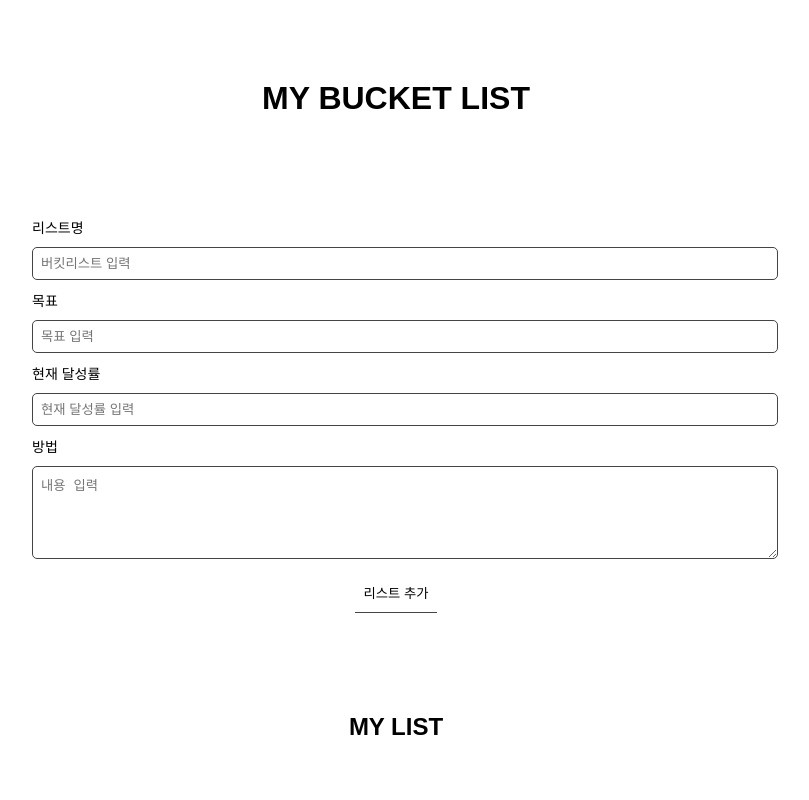
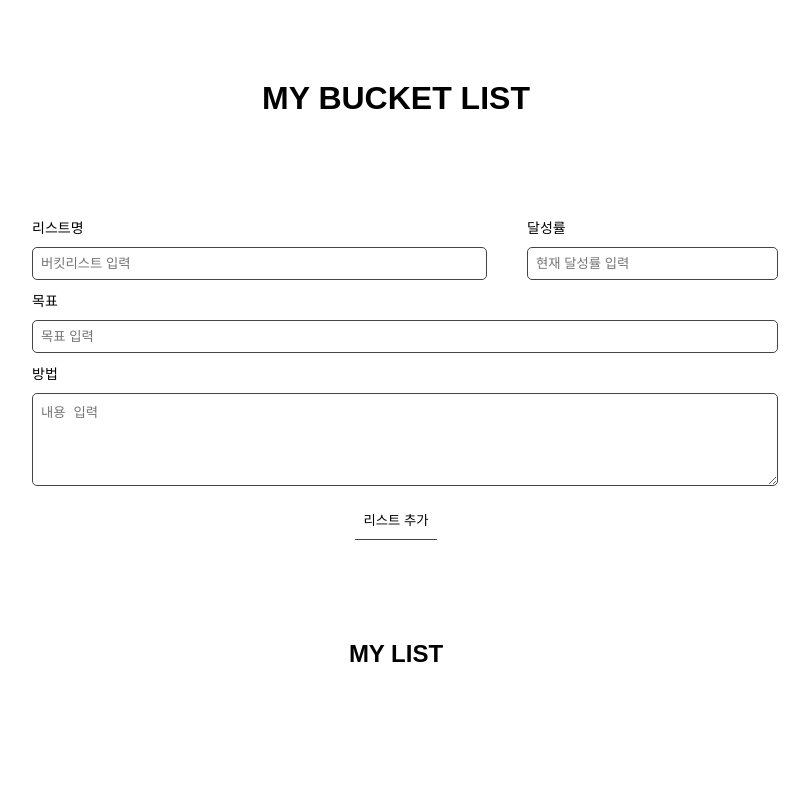
Before and after one commit to hyojin-k/bucket_list, a Flask app: page / in a window 1280 px wide. Shown: the top 800 px of the page, without its empty margins (244-1053 px from the left). After the commit the page ends 662 px from the top, so only its background shows below. Run offline with Flask 2, Linux system fonts and the light colour scheme; data that the repository does not hold is empty; some libraries are stand-ins or nearby versions.

Commit message:
frontend 수정
frontend 수정

```diff
--- a/static/bucketList.css
+++ b/static/bucketList.css
@@ -57,6 +57,15 @@ h1 {
     width: 60%;
     padding: 20px;
     margin: 0 auto;
+}
+.add_name{
+    width: 60%;
+    float: left;
+}
+.add_now{
+    width: 32%;
+    margin-left:8%;
+    float: left;
 }
 
 .list_div {
--- a/templates/index.html
+++ b/templates/index.html
@@ -20,18 +20,18 @@
     <body>
         <h1>MY BUCKET LIST</h1>
 
-        <div class="add_list">
+        <div class="add_list clearfix">
             <div class="add_name">
                 <span class="list_div">리스트명</span>
                 <input id="name" type="text" placeholder="버킷리스트 입력">
             </div>
+            <div class="add_now">
+                <span class="list_div">달성률</span>
+                <input id="now" type="number" placeholder="현재 달성률 입력">
+            </div>
             <div class="add_goal">
                 <span class="list_div">목표</span>
                 <input id="goal" type="text" placeholder="목표 입력">
-            </div>
-            <div class="add_now">
-                <span class="list_div">현재 달성률</span>
-                <input id="now" type="number" placeholder="현재 달성률 입력">
             </div>
             <div class="add_how">
                 <span class="list_div">방법</span>
```
